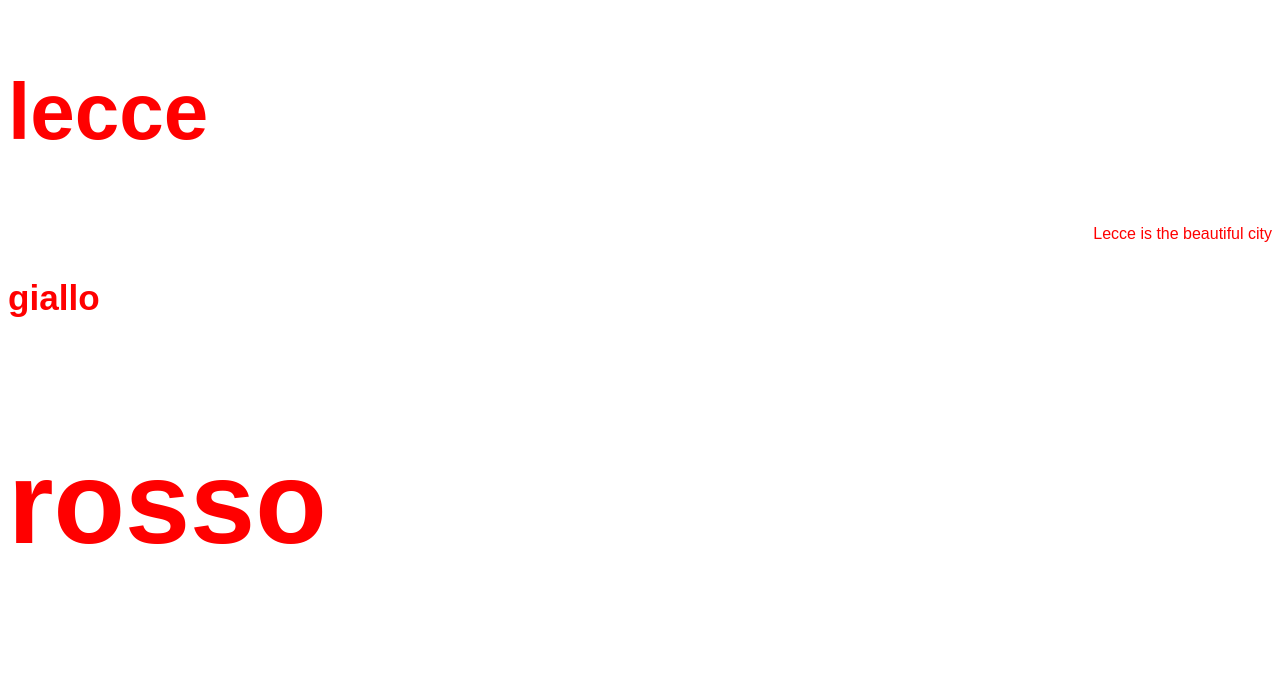
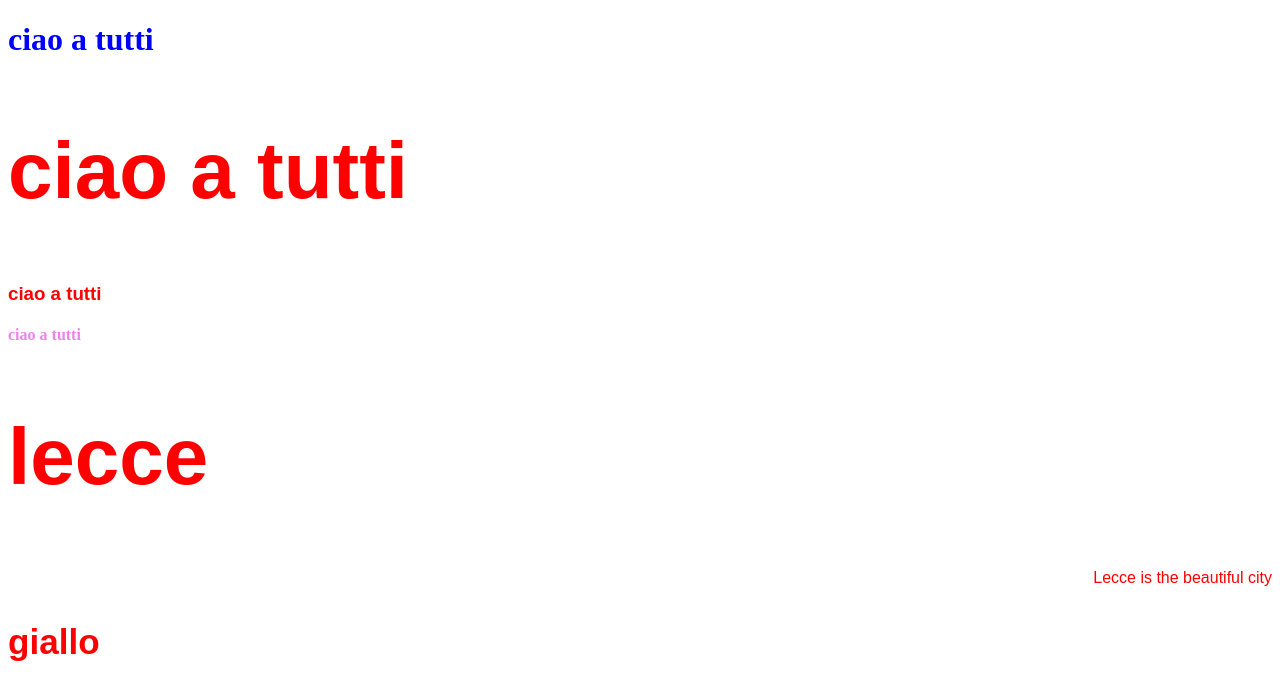
Before and after one commit to mirko77-web/test-2, a plain HTML site: page index.html in a window 1280 px wide. Shown: the top 684 px of the page. Drawn offline with Linux system fonts and the light colour scheme.

Commit message:
ho inserito tutti i tipi di heading e ho cambiato colore

```diff
--- a/index.html
+++ b/index.html
@@ -9,6 +9,12 @@
 </head>
 
 <body>
+<div>
+    <h1>ciao a tutti</h1>
+    <h2>ciao a tutti</h2>
+    <h3>ciao a tutti</h3>
+    <h4>ciao a tutti</h4>
+</div>
     <div class="city">
         <h2>lecce</h2>
         <p>Lecce is the beautiful city</p>
--- a/style.css
+++ b/style.css
@@ -1,3 +1,15 @@
+h1 {
+    color: blue;
+}
+ h2 {
+    color: red;
+}
+h3 {
+    color: yellow;
+}
+h4 {
+    color: violet;
+}
 
 h2 {
     font-size: 30px;
```
